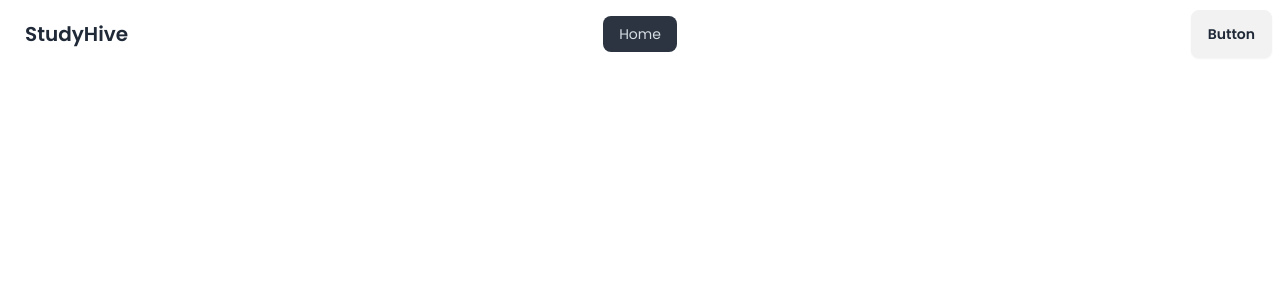
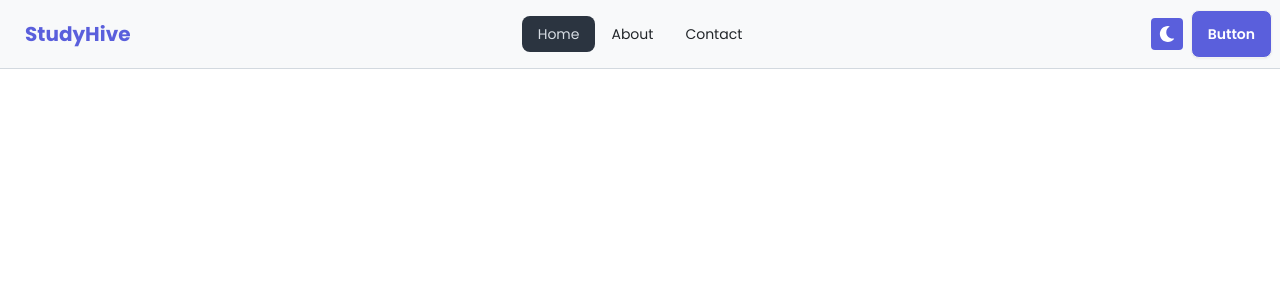
Before and after one commit to mdabdulkyum1/study-hive, a React (Vite) app: page / in a window 1280 px wide. Shown: the top 300 px of the page. Built offline with nearby package versions, Linux system fonts and the light colour scheme.

Commit message:
added ThemeToggle for dark and light mode

```diff
--- a/src/components/Navbar/Navbar.jsx
+++ b/src/components/Navbar/Navbar.jsx
@@ -1,42 +1,59 @@
 import { NavLink } from "react-router-dom";
+import ThemeToggle from "./ThemeToggle";
 
 const Navbar = () => {
-  const links = <>
-      <li><NavLink to="/">Home</NavLink></li>
+  const links = (
+    <>
+      <li><NavLink to="/" className="text-light-text dark:text-dark-text hover:text-light-accent dark:hover:text-dark-accent transition">Home</NavLink></li>
+      <li><NavLink to="/about" className="text-light-text dark:text-dark-text hover:text-light-accent dark:hover:text-dark-accent transition">About</NavLink></li>
+      <li><NavLink to="/contact" className="text-light-text dark:text-dark-text hover:text-light-accent dark:hover:text-dark-accent transition">Contact</NavLink></li>
     </>
+  );
+
+
   return (
-        <div className="navbar bg-base-100">
+    <div className="navbar bg-light-bg dark:bg-dark-bg border-b border-light-border dark:border-dark-border">
       <div className="navbar-start">
         <div className="dropdown">
           <div tabIndex={0} role="button" className="btn btn-ghost lg:hidden">
             <svg
               xmlns="http://www.w3.org/2000/svg"
-          className="h-5 w-5"
+              className="h-5 w-5 text-light-text dark:text-dark-text"
               fill="none"
               viewBox="0 0 24 24"
-          stroke="currentColor">
+              stroke="currentColor"
+            >
               <path
                 strokeLinecap="round"
                 strokeLinejoin="round"
                 strokeWidth="2"
-            d="M4 6h16M4 12h8m-8 6h16" />
+                d="M4 6h16M4 12h8m-8 6h16"
+              />
             </svg>
           </div>
           <ul
             tabIndex={0}
-        className="menu menu-sm dropdown-content bg-base-100 rounded-box z-[1] mt-3 w-52 p-2 shadow">
+            className="menu menu-sm dropdown-content bg-light-bg dark:bg-dark-bg rounded-box z-[1] mt-3 w-52 p-2 shadow"
+          >
             {links}
           </ul>
         </div>
-    <a className="btn btn-ghost text-xl">StudyHive</a>
+        <a
+          className="btn btn-ghost text-xl text-primary dark:text-dark-text font-bold"
+        >
+          StudyHive
+        </a>
       </div>
       <div className="navbar-center hidden lg:flex">
-    <ul className="menu menu-horizontal px-1">
-      {links}
-    </ul>
+        <ul className="menu menu-horizontal px-1">{links}</ul>
       </div>
-  <div className="navbar-end">
-    <a className="btn">Button</a>
+      <div className="navbar-end flex items-center gap-2">
+        <ThemeToggle />
+        <a
+          className="btn bg-primary text-white hover:bg-light-accent dark:hover:bg-dark-accent transition"
+        >
+          Button
+        </a>
       </div>
     </div>
   );
--- /dev/null
+++ b/src/components/Navbar/ThemeToggle.jsx
@@ -0,0 +1,42 @@
+import { useState, useEffect } from "react";
+import { FaSun, FaMoon } from "react-icons/fa";
+
+const ThemeToggle = () => {
+  const [theme, setTheme] = useState(
+    localStorage.getItem("theme") || "light"
+  );
+
+  useEffect(() => {
+    const root = window.document.documentElement;
+    if (theme === "dark") {
+      root.classList.add("dark");
+    } else {
+      root.classList.remove("dark");
+    }
+    localStorage.setItem("theme", theme);
+  }, [theme]);
+
+  const toggleTheme = () => {
+    setTheme(theme === "light" ? "dark" : "light");
+  };
+
+  return (
+    <button
+      onClick={toggleTheme}
+      className="flex items-center gap-2 p-2 rounded bg-primary text-white hover:bg-accent transition"
+      aria-label={`Switch to ${theme === "light" ? "dark" : "light"} mode`}
+    >
+      {theme === "light" ? (
+        <>
+          <FaMoon />
+        </>
+      ) : (
+        <>
+          <FaSun />
+        </>
+      )}
+    </button>
+  );
+};
+
+export default ThemeToggle;
```
Lines whose indentation alone changed are shown as unchanged.
